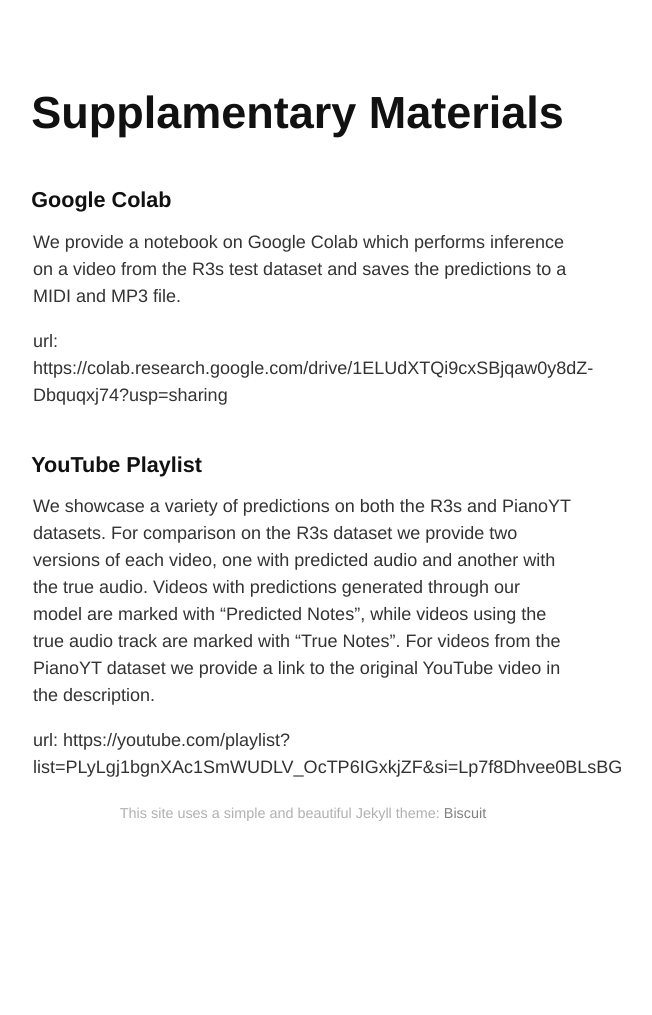
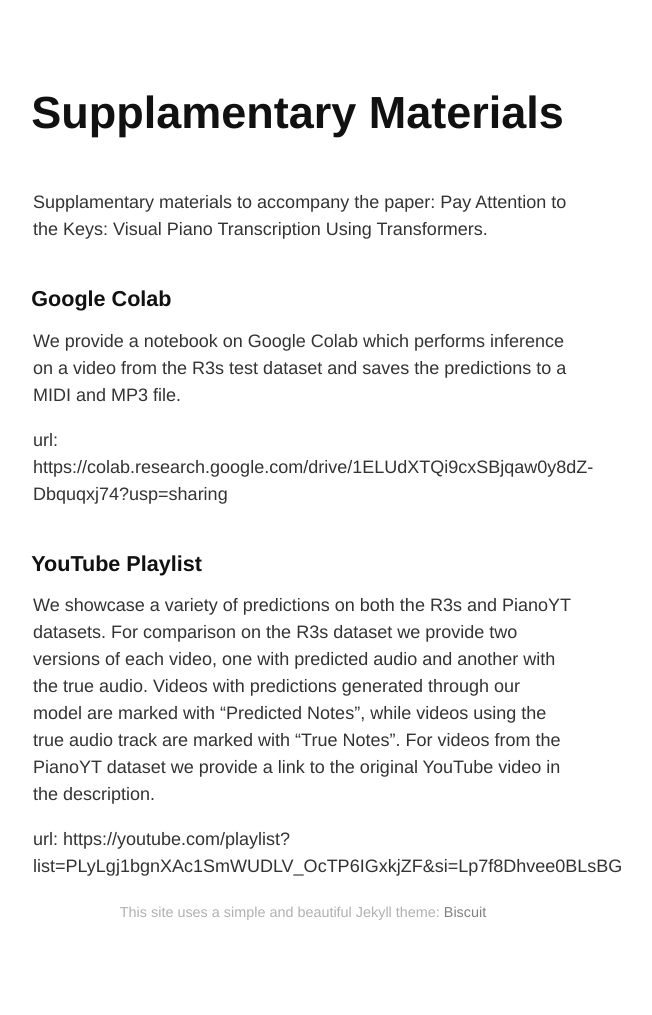
Before and after one commit to jmm7621/sup_material, a Jekyll site: the page built from index.md, in a window 1280 px wide. Shown: the whole page, without its empty margins (337-989 px from the left). Built offline with Jekyll 4.4.1, drawn with Linux system fonts in a browser that asks for light colours; our own code applies the rules of GitHub Pages for plain Markdown files; before the commit the page ends 916 px from its top, so only the background shows below that.

Commit message:
Update index.md

```diff
--- a/index.md
+++ b/index.md
@@ -1,4 +1,5 @@
 # Supplamentary Materials
+Supplamentary materials to accompany the paper: Pay Attention to the Keys: Visual Piano Transcription Using Transformers.
 
 ## Google Colab
 We provide a notebook on Google Colab which performs inference on a video from the R3s test dataset and saves the predictions to a MIDI and MP3 file.
```
